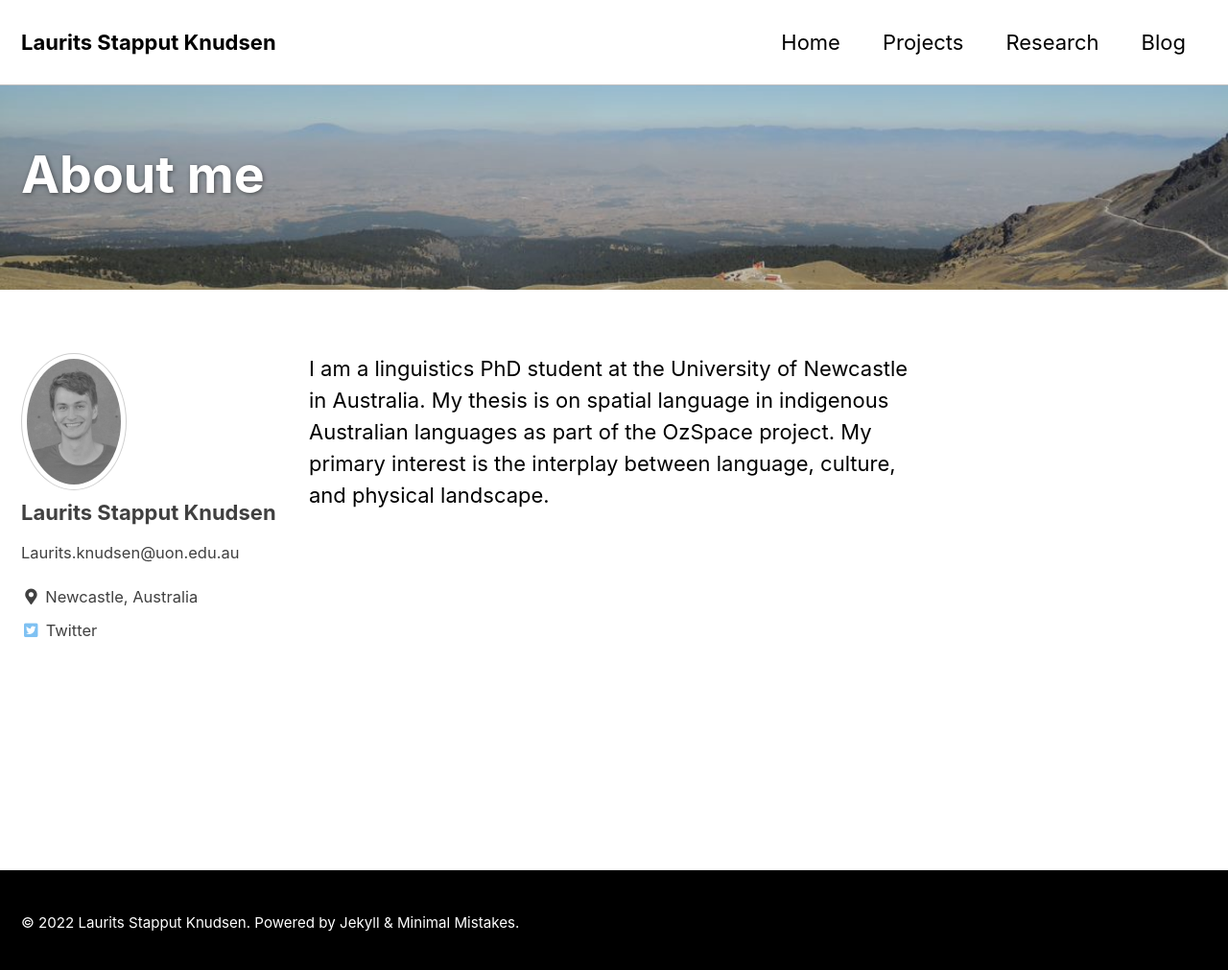
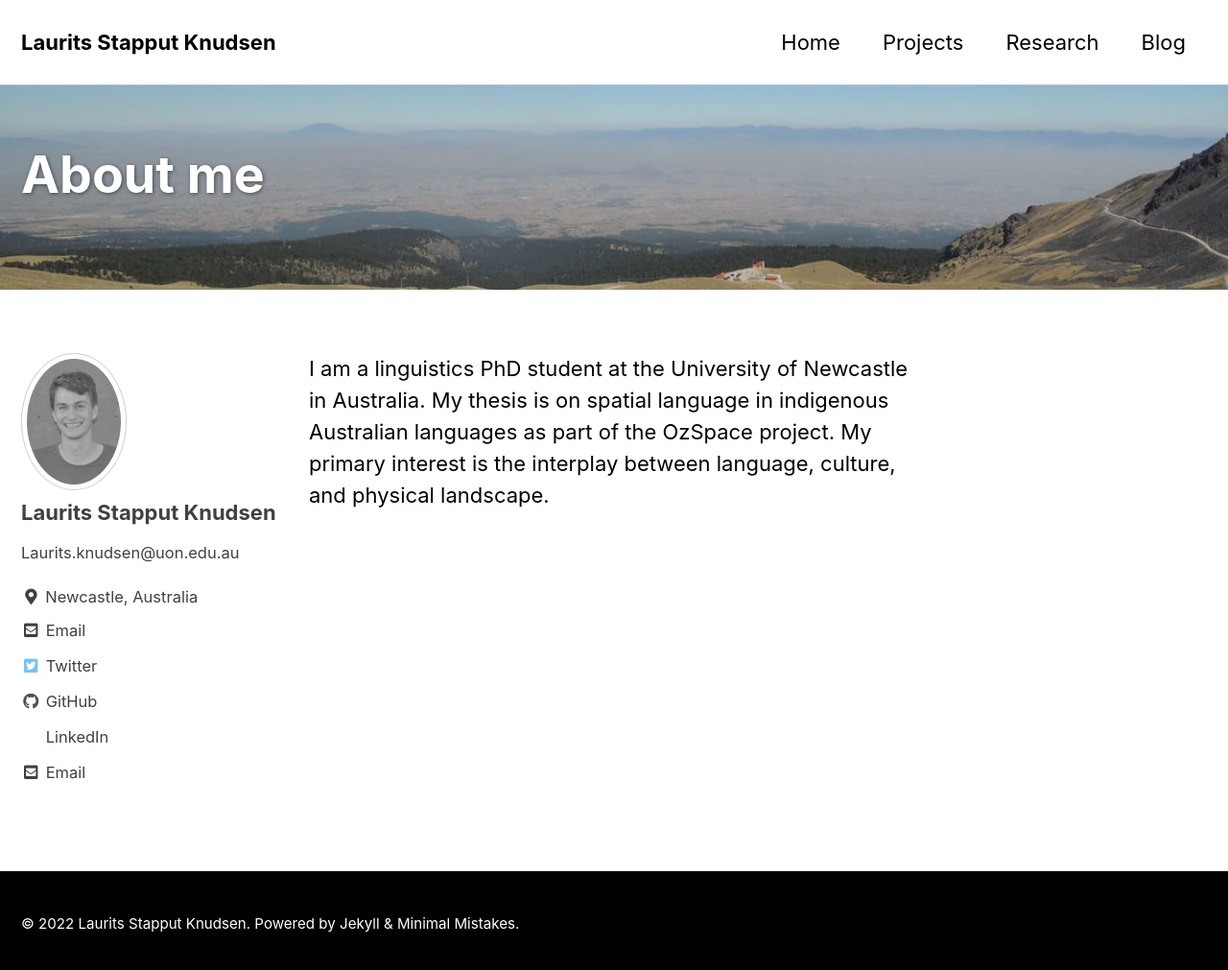
Before and after one commit to lstapputknudsen/lstapputknudsen.github.io, a Jekyll site: the page built from index.md, in a window 1280 px wide and 1018 px high. Shown: the top 1011 px of the window at 96% size. Built offline with Jekyll 4.4.1, drawn with Linux system fonts in a browser that asks for light colours; cached includes are drawn as plain includes; part of the change alters nothing that is shown.

Commit message:
Update _config.yml

```diff
--- a/_config.yml
+++ b/_config.yml
@@ -20,11 +20,11 @@ title                    : "Laurits Stapput Knudsen"
 title_separator          : "-"
 subtitle                 : # site tagline that appears below site title in masthead
 name                     : "Laurits Stapput Knudsen"
-description              : #"An amazing website."
-url                      : # the base hostname & protocol for your site e.g. "https://mmistakes.github.io"
+description              : "Personal website for Laurits Stapput Knudsen"
+url                      : "https://lauritsstapputknudsen.com" # the base hostname & protocol for your site e.g. "https://mmistakes.github.io"
 baseurl                  : # the subpath of your site, e.g. "/blog"
-repository               : # GitHub username/repo-name e.g. "mmistakes/minimal-mistakes"
-teaser                   : # path of fallback teaser image, e.g. "/assets/images/500x300.png"
+repository               : "lstapputknudsen/lstapputknudsen.github.io"
+teaser                   : "/assets/images/flat.png" # path of fallback teaser image, e.g. "/assets/images/500x300.png"
 logo                     : # path of logo image to display in the masthead, e.g. "/assets/images/88x88.png"
 masthead_title           : # overrides the website title displayed in the masthead, use " " for no title
 # breadcrumbs            : false # true, false (default)
@@ -71,7 +71,7 @@ google:
   search_engine_id       : # YOUR_SEARCH_ENGINE_ID
   instant_search         : # false (default), true
 # SEO Related
-google_site_verification :
+google_site_verification : "google901b0ea01ab944ef.html"
 bing_site_verification   :
 naver_site_verification  :
 yandex_site_verification :
@@ -106,26 +106,23 @@ author:
   avatar           : "/assets/images/profile.png"
   bio              : "Laurits.knudsen@uon.edu.au"
   location         : "Newcastle, Australia"
-  email            : #
+  email            : "laurits.knudsen@uon.edu.au"
   links:
     - label: "Email"
       icon: "fas fa-fw fa-envelope-square"
-      # url: "mailto:your.name@email.com"
+      url: "mailto:laurits.knudsen@uon.edu.au"
     - label: "Website"
       icon: "fas fa-fw fa-link"
       # url: "https://your-website.com"
     - label: "Twitter"
       icon: "fab fa-fw fa-twitter-square"
-      url: "https://twitter.com/"
-    - label: "Facebook"
-      icon: "fab fa-fw fa-facebook-square"
-      # url: "https://facebook.com/"
+      url: "https://twitter.com/LauritsKnudsen"
     - label: "GitHub"
       icon: "fab fa-fw fa-github"
-      # url: "https://github.com/"
+      url: "https://github.com/lstapputknudsen"
     - label: "LinkedIn"
       icon: "fab fa-fw fa-LinkedIn"
-      #url: "https://LinkedIn.com/"
+      url: "https://au.linkedin.com/in/laurits-stapput-knudsen-aa0722168"
 
 # Site Footer
 #footer:
```
